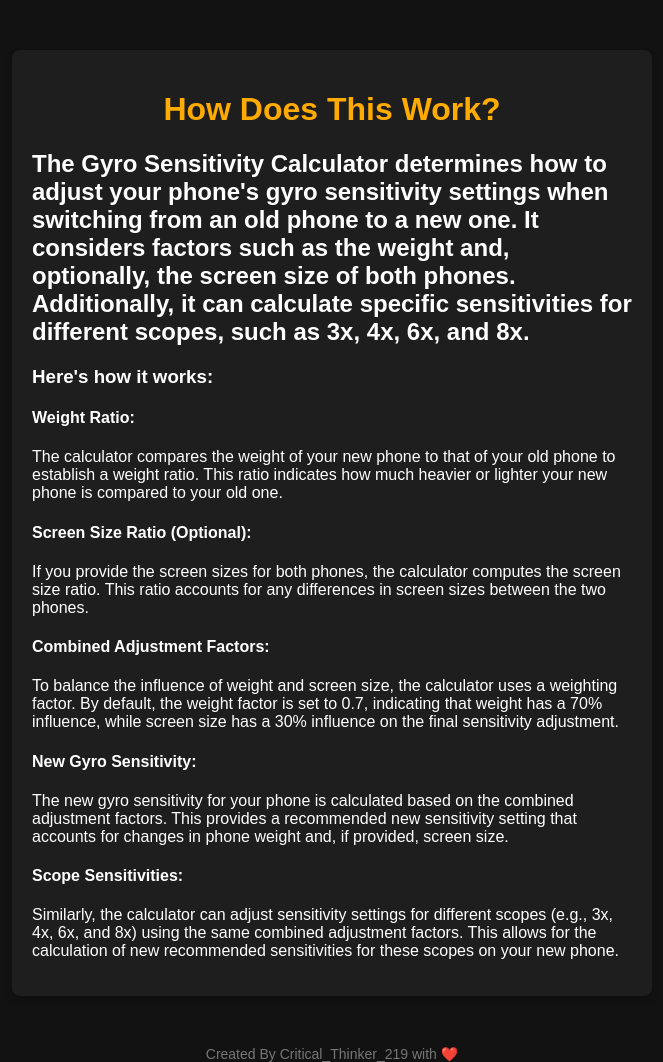
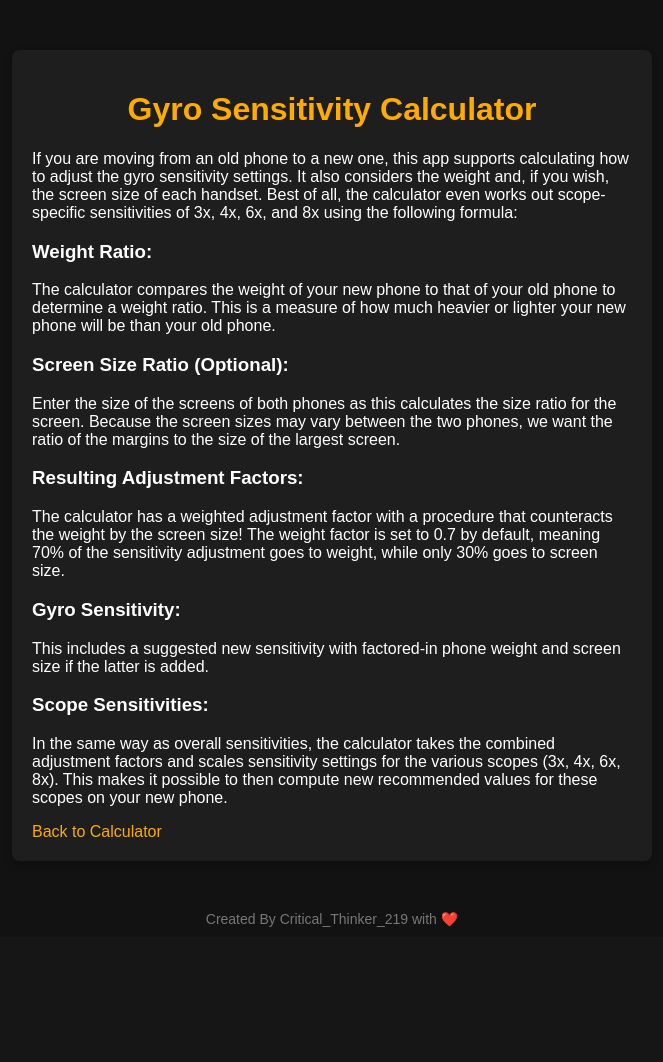
Before and after one commit to CookieCums/Gyro-Sensitivity-Calculator, a Flask app: page /how_does_this_work in a window 1280 px wide. Shown: the part 44-1106 px from the top of the page, without its empty margins (308-971 px from the left). After the commit the page ends 971 px from the top, so only its background shows below. Run offline with Flask 3, Linux system fonts and the light colour scheme.

Commit message:
Update how_does_this_work.html

```diff
--- a/templates/how_does_this_work.html
+++ b/templates/how_does_this_work.html
@@ -21,26 +21,28 @@
         </div>
     </div>
     <div class="container">
-        <h1>How Does This Work?</h1>
-        <h2>The Gyro Sensitivity Calculator determines how to adjust your phone's gyro sensitivity settings when switching from an old phone to a new one. It considers factors such as the weight and, optionally, the screen size of both phones. Additionally, it can calculate specific sensitivities for different scopes, such as 3x, 4x, 6x, and 8x.</h2>
+        <h1>Gyro Sensitivity Calculator</h1>
+        <p>If you are moving from an old phone to a new one, this app supports calculating how to adjust the gyro sensitivity settings. It also considers the weight and, if you wish, the screen size of each handset. Best of all, the calculator even works out scope-specific sensitivities of 3x, 4x, 6x, and 8x using the following formula:</p>
 
-        <h3>Here's how it works:</h3>
+        <h3>Weight Ratio:</h3>
+        <p>The calculator compares the weight of your new phone to that of your old phone to determine a weight ratio. This is a measure of how much heavier or lighter your new phone will be than your old phone.</p>
 
-        <h4>Weight Ratio:</h4>
-        <p>The calculator compares the weight of your new phone to that of your old phone to establish a weight ratio. This ratio indicates how much heavier or lighter your new phone is compared to your old one.</p>
+        <h3>Screen Size Ratio (Optional):</h3>
+        <p>Enter the size of the screens of both phones as this calculates the size ratio for the screen. Because the screen sizes may vary between the two phones, we want the ratio of the margins to the size of the largest screen.</p>
 
-        <h4>Screen Size Ratio (Optional):</h4>
-        <p>If you provide the screen sizes for both phones, the calculator computes the screen size ratio. This ratio accounts for any differences in screen sizes between the two phones.</p>
+        <h3>Resulting Adjustment Factors:</h3>
+        <p>The calculator has a weighted adjustment factor with a procedure that counteracts the weight by the screen size! The weight factor is set to 0.7 by default, meaning 70% of the sensitivity adjustment goes to weight, while only 30% goes to screen size.</p>
 
-        <h4>Combined Adjustment Factors:</h4>
-        <p>To balance the influence of weight and screen size, the calculator uses a weighting factor. By default, the weight factor is set to 0.7, indicating that weight has a 70% influence, while screen size has a 30% influence on the final sensitivity adjustment.</p>
+        <h3>Gyro Sensitivity:</h3>
+        <p>This includes a suggested new sensitivity with factored-in phone weight and screen size if the latter is added.</p>
 
-        <h4>New Gyro Sensitivity:</h4>
-        <p>The new gyro sensitivity for your phone is calculated based on the combined adjustment factors. This provides a recommended new sensitivity setting that accounts for changes in phone weight and, if provided, screen size.</p>
+        <h3>Scope Sensitivities:</h3>
+        <p>In the same way as overall sensitivities, the calculator takes the combined adjustment factors and scales sensitivity settings for the various scopes (3x, 4x, 6x, 8x). This makes it possible to then compute new recommended values for these scopes on your new phone.</p>
 
-        <h4>Scope Sensitivities:</h4>
-        <p>Similarly, the calculator can adjust sensitivity settings for different scopes (e.g., 3x, 4x, 6x, and 8x) using the same combined adjustment factors. This allows for the calculation of new recommended sensitivities for these scopes on your new phone.</p>
+        <!-- Back button/link -->
+        <a href="/">Back to Calculator</a>
     </div>
     <div class="watermark">Created By Critical_Thinker_219 with ❤️</div>
+    <div class="watermark"></div>
 </body>
 </html>
```
